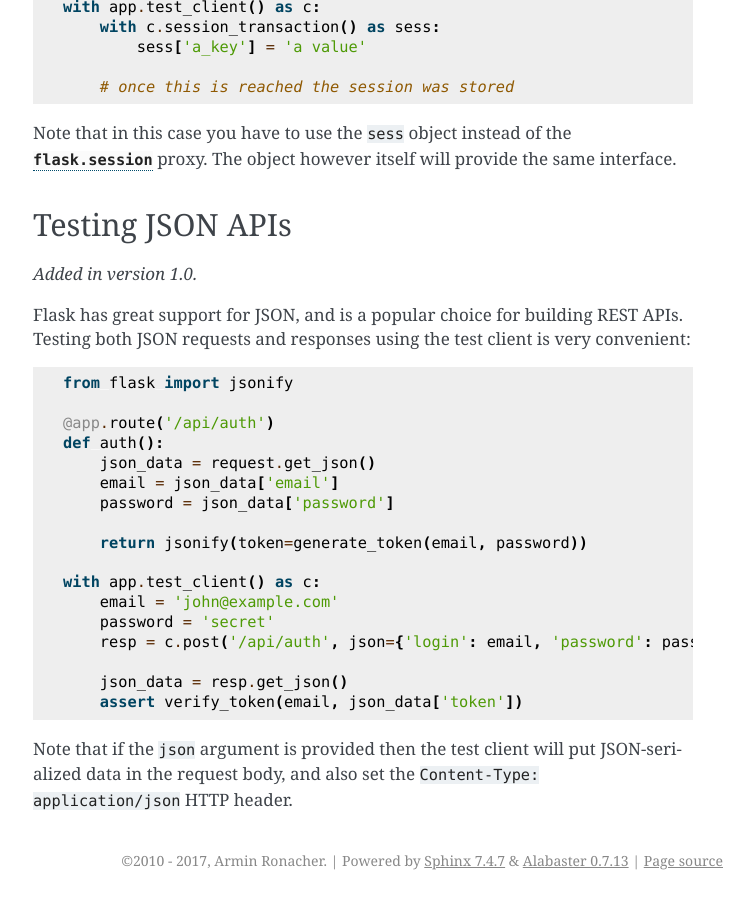
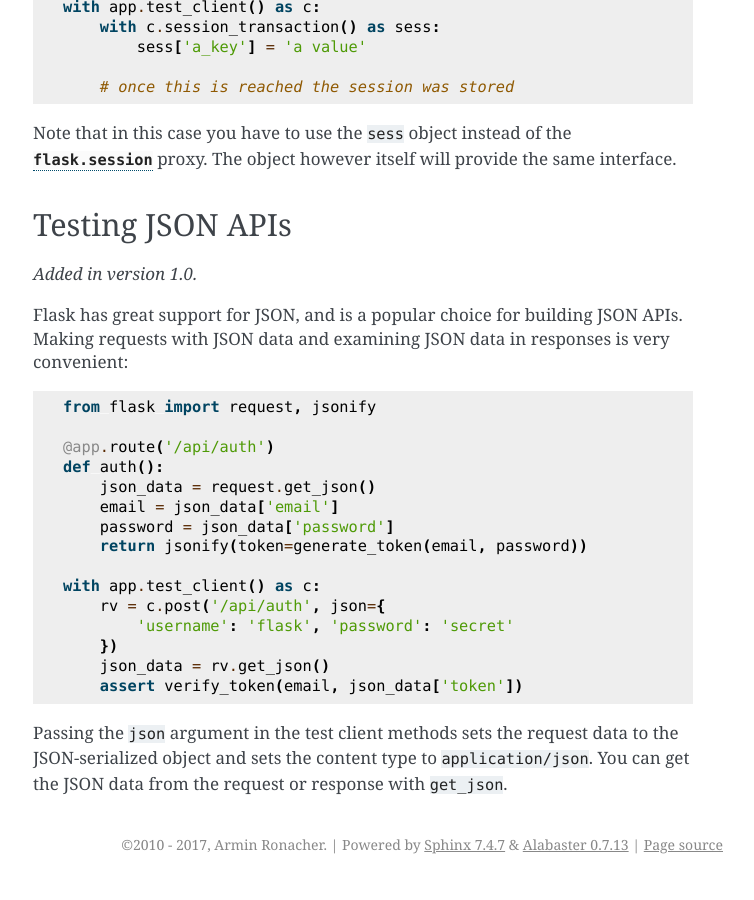
Before and after one commit to skybear308/flask, a Sphinx documentation site: the page built from docs/testing.rst, in a window 1280 px wide and 900 px high, scrolled down 7375 px. Shown: the whole window, without its empty margins (387-1141 px from the left). Built offline with Sphinx 7.4.7, drawn with Linux system fonts in a browser that asks for light colours.

Commit message:
clean up JSON code and docs

```diff
--- a/docs/testing.rst
+++ b/docs/testing.rst
@@ -382,28 +382,27 @@ Testing JSON APIs
 
 .. versionadded:: 1.0
 
-Flask has great support for JSON, and is a popular choice for building REST
-APIs. Testing both JSON requests and responses using the test client is very
-convenient::
+Flask has great support for JSON, and is a popular choice for building JSON
+APIs. Making requests with JSON data and examining JSON data in responses is
+very convenient::
 
-    from flask import jsonify
+    from flask import request, jsonify
 
     @app.route('/api/auth')
     def auth():
         json_data = request.get_json()
         email = json_data['email']
         password = json_data['password']
-
         return jsonify(token=generate_token(email, password))
 
     with app.test_client() as c:
-        email = 'john@example.com'
-        password = 'secret'
-        resp = c.post('/api/auth', json={'login': email, 'password': password})
-
-        json_data = resp.get_json()
+        rv = c.post('/api/auth', json={
+            'username': 'flask', 'password': 'secret'
+        })
+        json_data = rv.get_json()
         assert verify_token(email, json_data['token'])
 
-Note that if the ``json`` argument is provided then the test client will put
-JSON-serialized data in the request body, and also set the
-``Content-Type: application/json`` HTTP header.
+Passing the ``json`` argument in the test client methods sets the request data
+to the JSON-serialized object and sets the content type to
+``application/json``. You can get the JSON data from the request or response
+with ``get_json``.
```
Also changed, not shown: 4 other files.
